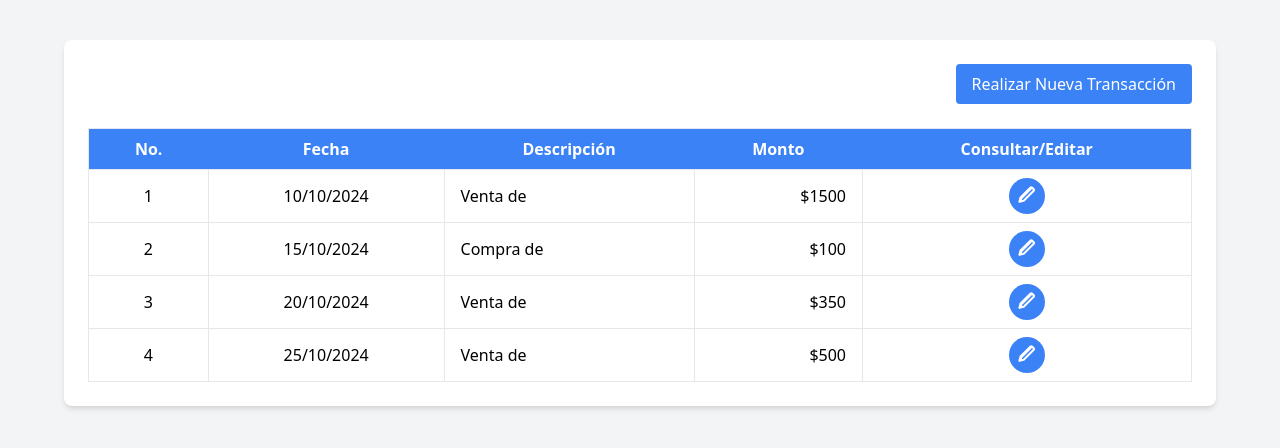
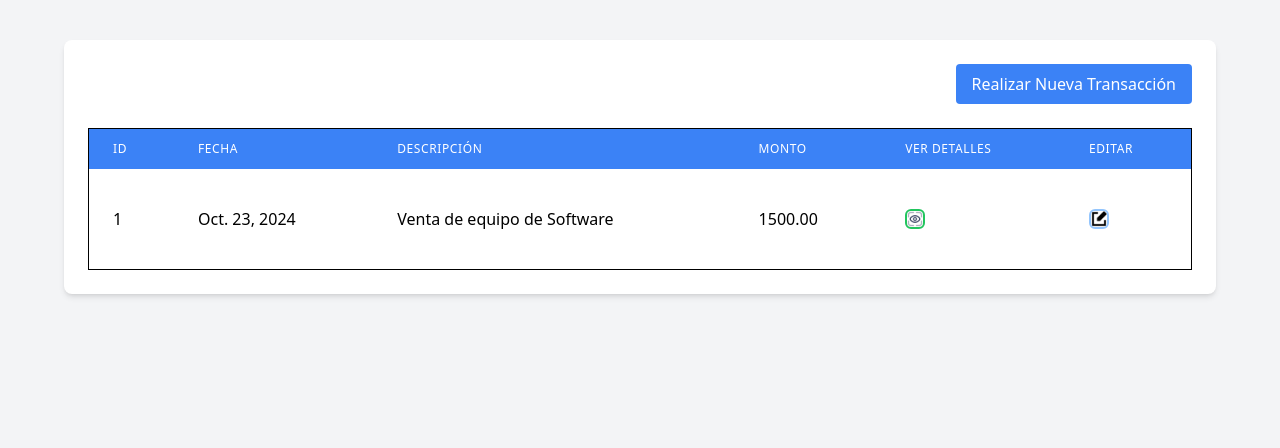
Before and after one commit to InfinityJaaR/Sistema-Contable, a Django app: page /contable/gestionarTransacciones/ in a window 1280 px wide. Shown: the top 448 px of the page. Run offline with Django 5.2, Linux system fonts and the light colour scheme; data comes from the database, SQL or seed files in the repository; both versions use the stored data as it was after the commit; some libraries are stand-ins or nearby versions.

Commit message:
Cargar datos a partir de la base de datos en gestionarTransacciones

```diff
--- a/contable/templates/gestionarTransacciones.html
+++ b/contable/templates/gestionarTransacciones.html
@@ -19,93 +19,39 @@
 
         <!-- Tabla de transacciones -->
         <div class="overflow-x-auto">
-            <table id="transactionTable" class="min-w-full bg-white rounded-lg shadow-md border border-gray-200">
+            <table id="transactionTable" class="min-w-full bg-white rounded-lg shadow-md border border-black">
                 <thead class="bg-blue-500 text-white">
                     <tr>
-                        <th class="px-4 py-2">No.</th>
-                        <th class="px-4 py-2">Fecha</th>
-                        <th class="px-4 py-2">Descripción</th>
-                        <th class="px-4 py-2">Monto</th>
-                        <th class="px-4 py-2">Consultar/Editar</th>
+                        <th class="px-6 py-3 text-left text-xs font-medium uppercase tracking-wider">ID</th>
+                        <th class="px-6 py-3 text-left text-xs font-medium uppercase tracking-wider">Fecha</th>
+                        <th class="px-6 py-3 text-left text-xs font-medium uppercase tracking-wider">Descripción</th>
+                        <th class="px-6 py-3 text-left text-xs font-medium uppercase tracking-wider">Monto</th>
+                        <th class="px-6 py-3 text-left text-xs font-medium uppercase tracking-wider">Ver Detalles</th>
+                        <th class="px-6 py-3 text-left text-xs font-medium uppercase tracking-wider">Editar</th>
                     </tr>
                 </thead>
                 <tbody id="transactionBody" class="bg-white divide-y divide-gray-200">
-                    <!-- Las filas serán generadas dinámicamente con JavaScript -->
+                    {% for transaccion in transacciones %}
+                        <tr>
+                            <td class="px-6 py-4 whitespace-nowrap">{{ transaccion.id }}</td>
+                            <td class="px-6 py-4 whitespace-nowrap">{{ transaccion.fecha }}</td>
+                            <td class="px-6 py-4 whitespace-nowrap">{{ transaccion.descripcion }}</td>
+                            <td class="px-6 py-4 whitespace-nowrap">{{ transaccion.monto_total }}</td>
+                            <td class="px-6 py-4 whitespace-nowrap">
+                                <a href="/verdetalles/{{ transaccion.id }}" class="p-2">
+                                    <img src="../../static/img/detalles.png" alt="Detalles" class="h-5 w-5 border-2 border-green-500 rounded-md">
+                                </a>
+                            </td>
+                            <td class="px-6 py-4 whitespace-nowrap">
+                                <a href="/detalletransaccion/{{ transaccion.id }}" class="p-2">
+                                    <img src="../../static/img/pencil.png" alt="Editar" class="h-5 w-5 border-2 border-blue-300 rounded-md">
+                                </a>
+                            </td>
+                        </tr>
+                    {% endfor %}
                 </tbody>
             </table>
         </div>
     </div>
-
-    <script>
-        // Datos de ejemplo simulando una base de datos
-        const transactions = [
-            { id: 1, fecha: '10/10/2024', descripcion: 'Venta de', monto: 1500 },
-            { id: 2, fecha: '15/10/2024', descripcion: 'Compra de', monto: 100 },
-            { id: 3, fecha: '20/10/2024', descripcion: 'Venta de', monto: 350 },
-            { id: 4, fecha: '25/10/2024', descripcion: 'Venta de', monto: 500 }
-        ];
-
-        // Función para generar las filas de la tabla
-        function generateTableRows() {
-            const tableBody = document.getElementById('transactionBody');
-            transactions.forEach(transaction => {
-                // Crear una nueva fila
-                const row = document.createElement('tr');
-
-                // Columna No.
-                const cellNo = document.createElement('td');
-                cellNo.className = 'border px-4 py-2 text-center';
-                cellNo.textContent = transaction.id;
-                row.appendChild(cellNo);
-
-                // Columna Fecha
-                const cellFecha = document.createElement('td');
-                cellFecha.className = 'border px-4 py-2 text-center';
-                cellFecha.textContent = transaction.fecha;
-                row.appendChild(cellFecha);
-
-                // Columna Descripción
-                const cellDescripcion = document.createElement('td');
-                cellDescripcion.className = 'border px-4 py-2 text-left';
-                cellDescripcion.textContent = transaction.descripcion;
-                row.appendChild(cellDescripcion);
-
-                // Columna Monto
-                const cellMonto = document.createElement('td');
-                cellMonto.className = 'border px-4 py-2 text-right';
-                cellMonto.textContent = `$${transaction.monto}`;
-                row.appendChild(cellMonto);
-
-                // Columna Consultar/Editar
-                const cellAction = document.createElement('td');
-                cellAction.className = 'border px-4 py-2 text-center';
-
-                // Crear botón con ícono de lápiz
-                const editButton = document.createElement('button');
-                editButton.className = 'bg-blue-500 text-white p-2 rounded-full hover:bg-blue-600 focus:outline-none';
-                const editIcon = document.createElementNS('http://www.w3.org/2000/svg', 'svg');
-                editIcon.setAttribute('xmlns', 'http://www.w3.org/2000/svg');
-                editIcon.setAttribute('class', 'h-5 w-5');
-                editIcon.setAttribute('viewBox', '0 0 20 20');
-                editIcon.setAttribute('fill', 'currentColor');
-                editIcon.innerHTML = '<path d="M17.414 2.586a2 2 0 010 2.828l-10 10a2 2 0 01-.707.414l-4 1a1 1 0 01-1.26-1.26l1-4a2 2 0 01.414-.707l10-10a2 2 0 012.828 0zM15 3L5 13v1h1l10-10L15 3z"/>';
-                editButton.appendChild(editIcon);
-
-                // Agregar enlace al botón
-                const editLink = document.createElement('a');
-                editLink.href = `/detalletransaccion/${transaction.id}`;
-                editLink.appendChild(editButton);
-
-                cellAction.appendChild(editLink);
-                row.appendChild(cellAction);
-
-                // Agregar la fila al cuerpo de la tabla
-                tableBody.appendChild(row);
-            });
-        }
-
-        // Generar las filas al cargar la página
-        window.onload = generateTableRows;
-    </script>
 </body>
 </html>
--- a/contable/views.py
+++ b/contable/views.py
@@ -1,7 +1,7 @@
 from django.shortcuts import render, redirect
 from django.http import HttpResponse
 from django.contrib.auth.decorators import login_required
-from .models import CuentaContable
+from .models import CuentaContable, Transaccion
 # Create your views here.
 
 # def login(request):
@@ -13,7 +13,8 @@ def home(request):
 
 
 def gestionarTransacciones(request):
-    return render(request, 'gestionarTransacciones.html')
+    transacciones = Transaccion.objects.all()
+    return render(request, 'gestionarTransacciones.html', {'transacciones': transacciones})
 
 
 def registrarTransaccion(request):
```
Also changed, not shown: contable/static/img/detalles.png (added), contable/static/img/pencil.png (added), db.sqlite3.
